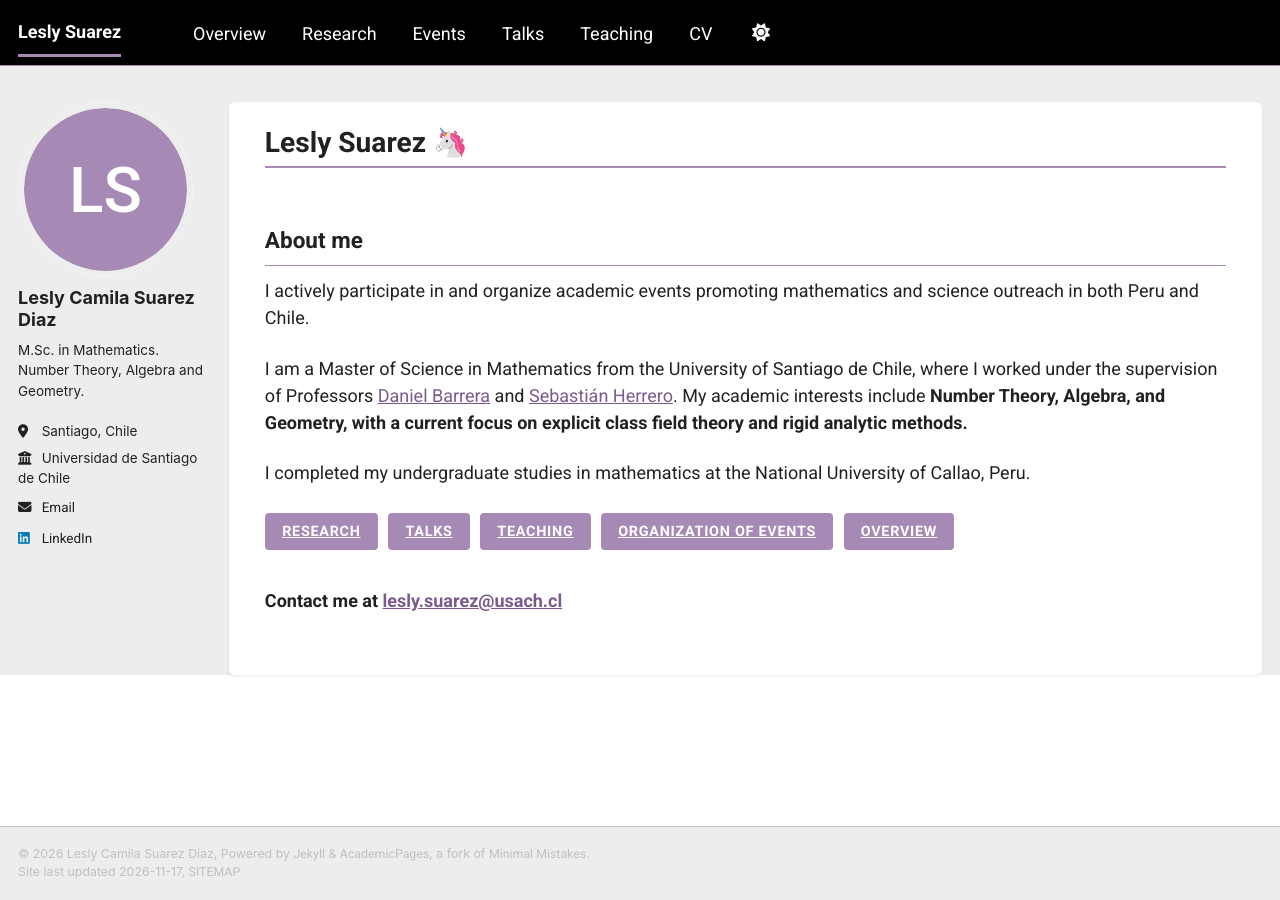
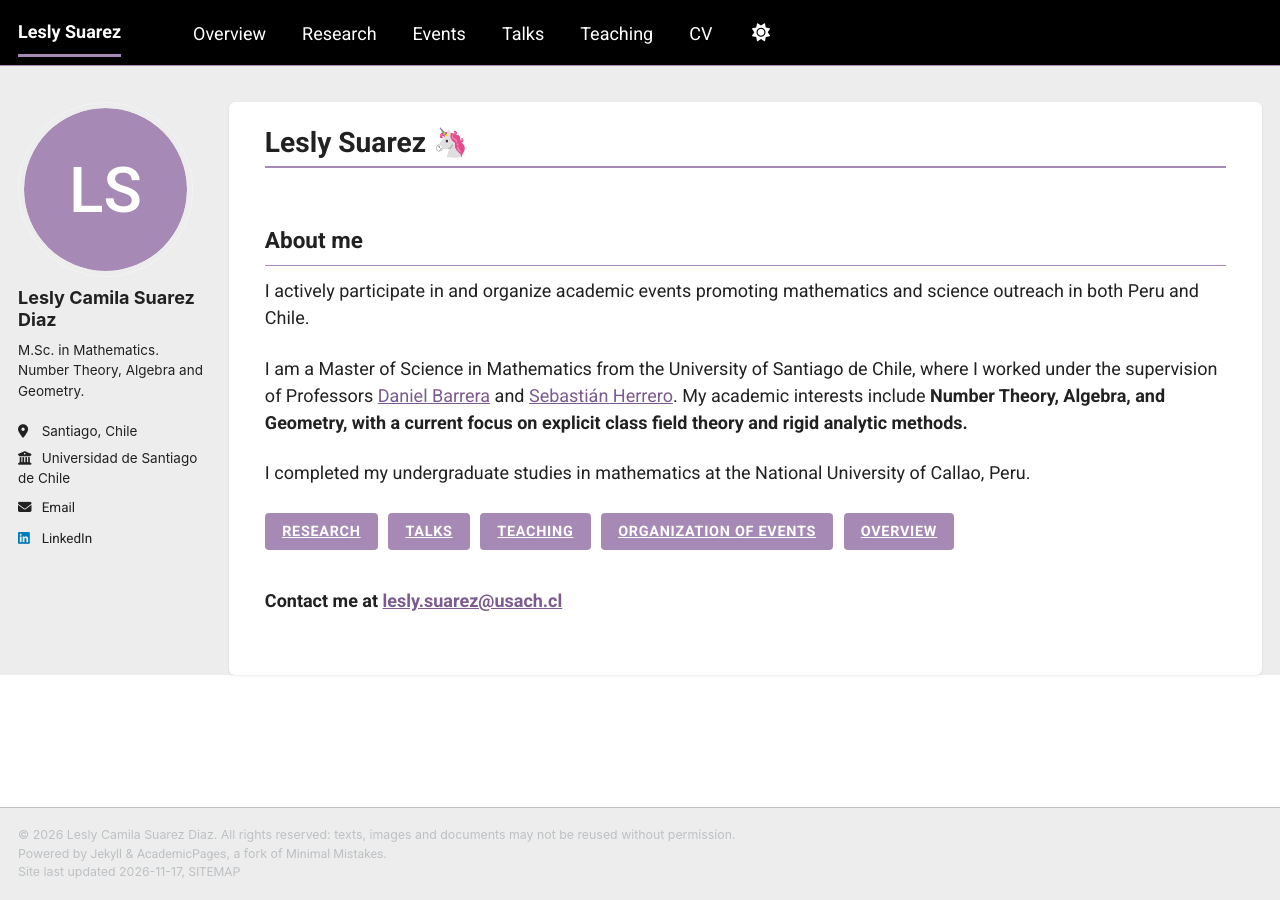
Before and after one commit to leslysuarez/leslysuarez.github.io, a Jekyll site: the page built from _pages/about.md, in a window 1280 px wide. Built offline with Jekyll 4.4.1, drawn with Linux system fonts in a browser that asks for light colours; a script bundle is joined from its source files by our own code; a style sheet for code colours, icons or effects is not loaded.

Commit message:
Aclarar derechos de autor: el contenido es © Lesly Suarez; MIT solo cubre la plantilla
Co-Authored-By: Claude Opus 5.5 <noreply@anthropic.com>
Claude-Session: https://claude.ai/code/session_01URiHnxDtjAXddDnqyXCXG7

```diff
--- a/_includes/footer.html
+++ b/_includes/footer.html
@@ -20,6 +20,7 @@
 {% endif %}
 
 <div class="page__footer-copyright">
-  &copy; {{ site.time | date: '%Y' }} {{ site.name | default: site.title }}, {{ site.data.ui-text[site.locale].powered_by | default: "Powered by" }} <a href="https://jekyllrb.com" rel="nofollow">Jekyll</a> &amp; <a href="https://github.com/academicpages/academicpages.github.io">AcademicPages</a>, a fork of <a href="https://mademistakes.com/work/minimal-mistakes-jekyll-theme/" rel="nofollow">Minimal Mistakes</a>.<br />
+  &copy; {{ site.time | date: '%Y' }} {{ site.name | default: site.title }}. All rights reserved: texts, images and documents may not be reused without permission.<br />
+  {{ site.data.ui-text[site.locale].powered_by | default: "Powered by" }} <a href="https://jekyllrb.com" rel="nofollow">Jekyll</a> &amp; <a href="https://github.com/academicpages/academicpages.github.io">AcademicPages</a>, a fork of <a href="https://mademistakes.com/work/minimal-mistakes-jekyll-theme/" rel="nofollow">Minimal Mistakes</a>.<br />
   Site last updated {{ "now" | date: '%Y-%m-%d' }}, <a href="/sitemap/" style="text-transform: uppercase;">{{ site.data.ui-text[site.locale].site_map | default: "Sitemap" }}</a>
 </div>
```
Also changed, not shown: GUIA.md (+1 -0 lines), README.md (+6 -0 lines), 1 other file.
